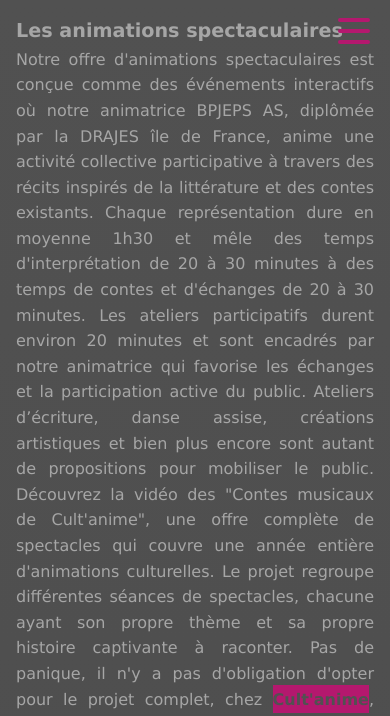
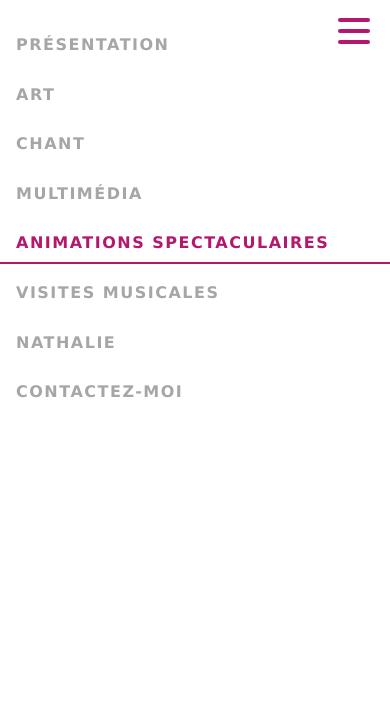
Before and after one commit to fgobron/cult-anime, a website built with Parcel: page animations-spectaculaires.html in a window 390 px wide. Both pictures are taken after a click on the element 354 px from the left and 31 px from the top of the page. Shown: the top 716 px of the page. Built offline with nearby package versions, Linux system fonts and the light colour scheme.

Commit message:
feat(responsive): add navbar

```diff
--- a/animations-spectaculaires.html
+++ b/animations-spectaculaires.html
@@ -45,7 +45,7 @@
       </section>
       <section class="content">
         <article>
-          <h2>Les animations spectaculaires</h2>
+          <h2 class="oversize">Les animations spectaculaires</h2>
           <p>
             Notre offre d'animations spectaculaires est conçue comme des
             événements interactifs où notre animatrice BPJEPS AS, diplômée par
--- a/css/content.scss
+++ b/css/content.scss
@@ -3,6 +3,13 @@ article {
 
   h2 {
     font-size: 1.2em;
+    margin-bottom: 0.5rem;
+
+    @media screen and (max-width: 400px) {
+      &.oversize {
+        max-width: 170px;
+      }
+    }
   }
 
   h3 {
--- a/css/menu.scss
+++ b/css/menu.scss
@@ -9,7 +9,7 @@
   position: fixed;
   right: 20px;
   top: 15px;
-  z-index: 2;
+  z-index: 999;
   cursor: pointer;
 
   span {
@@ -25,27 +25,32 @@
 }
 
 #navbar {
-  display: none; // Hide the navbar on small screens by default
-  position: sticky;
+  position: fixed;
+  top: 0;
+  left: 0;
   width: 0;
+  height: 100vh;
+  overflow: auto;
+  transition: width 0.3s ease-in-out;
+  z-index: 800;
+  background-color: #fff; // Change this color as needed
 
   @media (min-width: 769px) {
-    display: block; // Show the navbar on larger screens
-    top: 2px;
+    position: sticky;
     width: 13rem;
-    align-self: flex-start;
+    height: auto;
+    background-color: transparent;
   }
 
   &.active {
-    // This class will be added/removed using JS
-    transform: translateX(0%);
+    width: 100%;
   }
 }
 
 section {
   &.menu {
     nav {
-      padding-top: 1rem;
+      padding-top: 2rem;
       a {
         position: relative;
         display: block;
@@ -69,6 +74,9 @@ section {
           width: 0;
           background-color: colors.$text-title;
           transition: width 0.3s ease-in-out;
+          @media (max-width: 768px) {
+            transition: none;
+          }
         }
 
         &:hover,
@@ -76,6 +84,9 @@ section {
           color: colors.$text-highlight-pink;
           &::before {
             width: 100%;
+            @media (max-width: 768px) {
+              width: 100%;
+            }
           }
         }
 
--- a/js/main.js
+++ b/js/main.js
@@ -1,8 +1,21 @@
 document.addEventListener("DOMContentLoaded", function () {
   const menuBurger = document.querySelector(".menu-burger");
   const navbar = document.querySelector("#navbar");
+  const links = navbar.querySelectorAll("a");
 
-  menuBurger.addEventListener("click", () => {
+  menuBurger.addEventListener("click", (e) => {
+    e.stopPropagation();
     navbar.classList.toggle("active");
   });
+
+  links.forEach((link) => {
+    link.addEventListener("click", (e) => {
+      e.stopPropagation();
+      navbar.classList.remove("active");
+    });
+  });
+
+  document.addEventListener("click", () => {
+    navbar.classList.remove("active");
+  });
 });
```
Also changed, not shown: index.html (+2 -1 lines), visites-musicales.html (+1 -0 lines).
